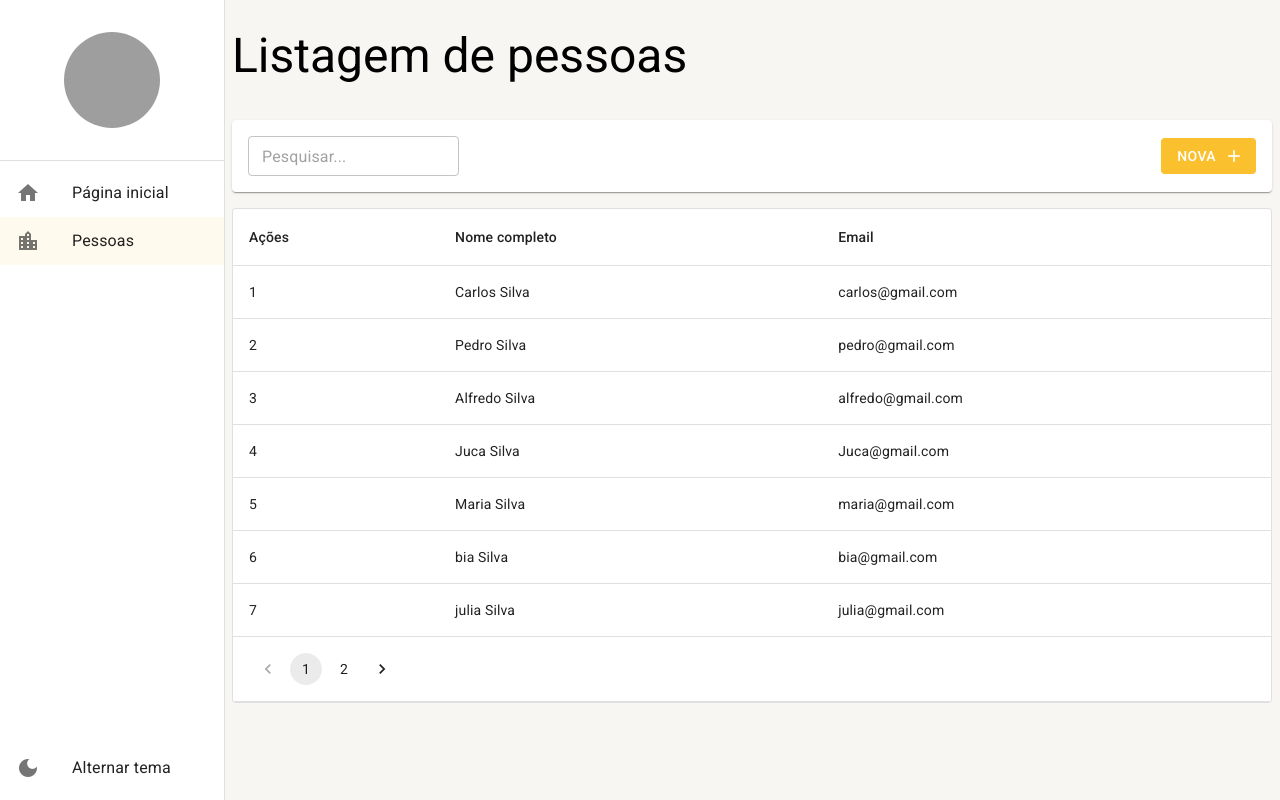
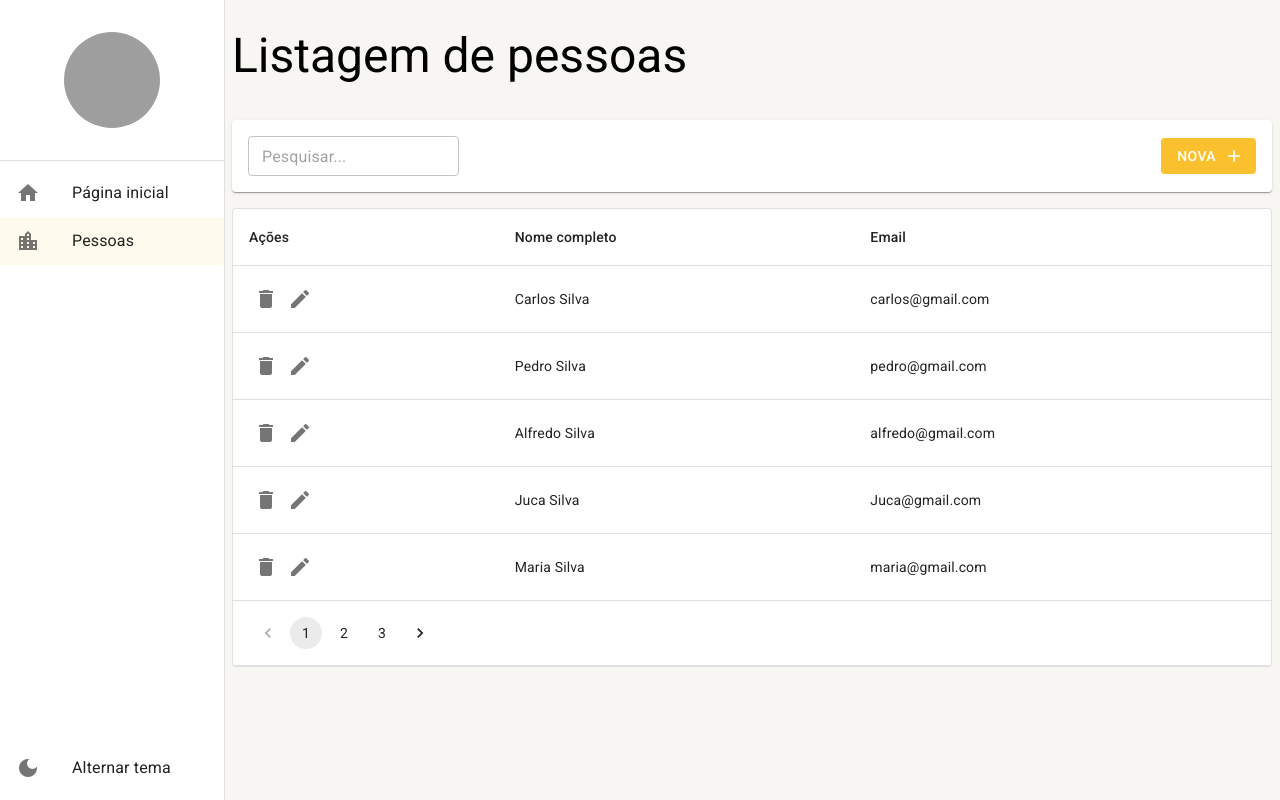
Before and after one commit to DigitalHDR/react-mui-typescript, a React (Create React App) app: page /pessoas in a window 1280 px wide. Built offline with nearby package versions, Linux system fonts and the light colour scheme; data requests are answered from the project's data file; grey boxes are pictures that could not be loaded.

Commit message:
arquivo alterado Configurando ações da listagem

```diff
--- a/mock/database.json
+++ b/mock/database.json
@@ -61,12 +61,6 @@
       "nomeCompleto": "camila Silva"
     },
     {
-      "id": 11,
-      "cidadeId": 1,
-      "email": "natalia@gmail.com",
-      "nomeCompleto": "natalia Silva"
-    },
-    {
       "id": 12,
       "cidadeId": 1,
       "email": "adriele@gmail.com",
--- a/src/pages/pessoas/ListagemDePessoas.tsx
+++ b/src/pages/pessoas/ListagemDePessoas.tsx
@@ -1,5 +1,7 @@
 import { useEffect, useMemo, useState } from 'react'
 import {
+  Icon,
+  IconButton,
   LinearProgress,
   Pagination,
   Paper,
@@ -11,20 +13,21 @@ import {
   TableHead,
   TableRow,
 } from '@mui/material'
-import { useSearchParams } from 'react-router-dom'
+import { useNavigate, useSearchParams } from 'react-router-dom'
 
 import {
   IListagemPessoas,
-  PessoasSesvices,
-} from '../../shared/services/api/pessoas/PessoasSesvices'
+  PessoasServices,
+} from '../../shared/services/api/pessoas/PessoasServices'
 import { FerramentasDaListagem } from '../../shared/components'
 import { LayoutBaseDePagina } from '../../shared/layouts'
+import { Environment } from '../../shared/environment'
 import { useDebounce } from '../../shared/hooks'
-import { Environment } from '../../shared/environment'
 
 export const ListagemDePessoas: React.FC = () => {
   const [searchParams, setSearchParams] = useSearchParams()
   const { debounce } = useDebounce()
+  const navigate = useNavigate()
 
   const [rows, setRows] = useState<IListagemPessoas[]>([])
   const [isLoading, setIsLoading] = useState(true)
@@ -42,7 +45,7 @@ export const ListagemDePessoas: React.FC = () => {
     setIsLoading(true)
 
     debounce(() => {
-      PessoasSesvices.getAll(pagina, busca).then(result => {
+      PessoasServices.getAll(pagina, busca).then(result => {
         setIsLoading(false)
 
         if (result instanceof Error) {
@@ -56,6 +59,19 @@ export const ListagemDePessoas: React.FC = () => {
       })
     })
   }, [busca, pagina])
+
+  const handleDelete = (id: number) => {
+    if (window.confirm('Realmente deseja apagar?')) {
+      PessoasServices.deleteById(id).then(result => {
+        if (result instanceof Error) {
+          alert(result.message)
+        } else {
+          setRows(oldRows => [...oldRows.filter(oldRow => oldRow.id !== id)])
+          alert('Registro apagado com sucesso!')
+        }
+      })
+    }
+  }
 
   return (
     <LayoutBaseDePagina
@@ -87,7 +103,17 @@ export const ListagemDePessoas: React.FC = () => {
           <TableBody>
             {rows.map((row, index) => (
               <TableRow key={index}>
-                <TableCell>{row.id}</TableCell>
+                <TableCell>
+                  <IconButton size="small" onClick={() => handleDelete(row.id)}>
+                    <Icon>delete</Icon>
+                  </IconButton>
+                  <IconButton
+                    size="small"
+                    onClick={() => navigate(`/pessoas/detalhe/${row.id}`)}
+                  >
+                    <Icon>edit</Icon>
+                  </IconButton>
+                </TableCell>
                 <TableCell>{row.nomeCompleto}</TableCell>
                 <TableCell>{row.email}</TableCell>
               </TableRow>
--- a/src/routes/index.tsx
+++ b/src/routes/index.tsx
@@ -26,7 +26,7 @@ export const AppRoutes = () => {
       <Route path="/pagina-inicial" element={<Dashboard />} />
 
       <Route path="/pessoas" element={<ListagemDePessoas />} />
-      {/* <Route path="/pessoas/detalhe/:id" element={<Dashboard />} /> */}
+      <Route path="/pessoas/detalhe/:id" element={<p>detalhes</p>} />
 
       <Route path="*" element={<Navigate to="/pagina-inicial" />} />
     </Routes>
--- a/src/shared/environment/index.ts
+++ b/src/shared/environment/index.ts
@@ -2,7 +2,7 @@ export const Environment = {
   /**
    * Define a quantidade de linhas a ser carregada por padrão nas listagens
    */
-  LIMITE_DE_LINHAS: 7,
+  LIMITE_DE_LINHAS: 5,
   /**
    * Placeholder exibido nas inputs
    */
--- a/src/shared/services/api/pessoas/PessoasSesvices.ts
+++ b/src/shared/services/api/pessoas/PessoasServices.ts
@@ -107,7 +107,7 @@ const deleteById = async (id: number): Promise<void | Error> => {
   }
 }
 
-export const PessoasSesvices = {
+export const PessoasServices = {
   getAll,
   getById,
   create,
```
